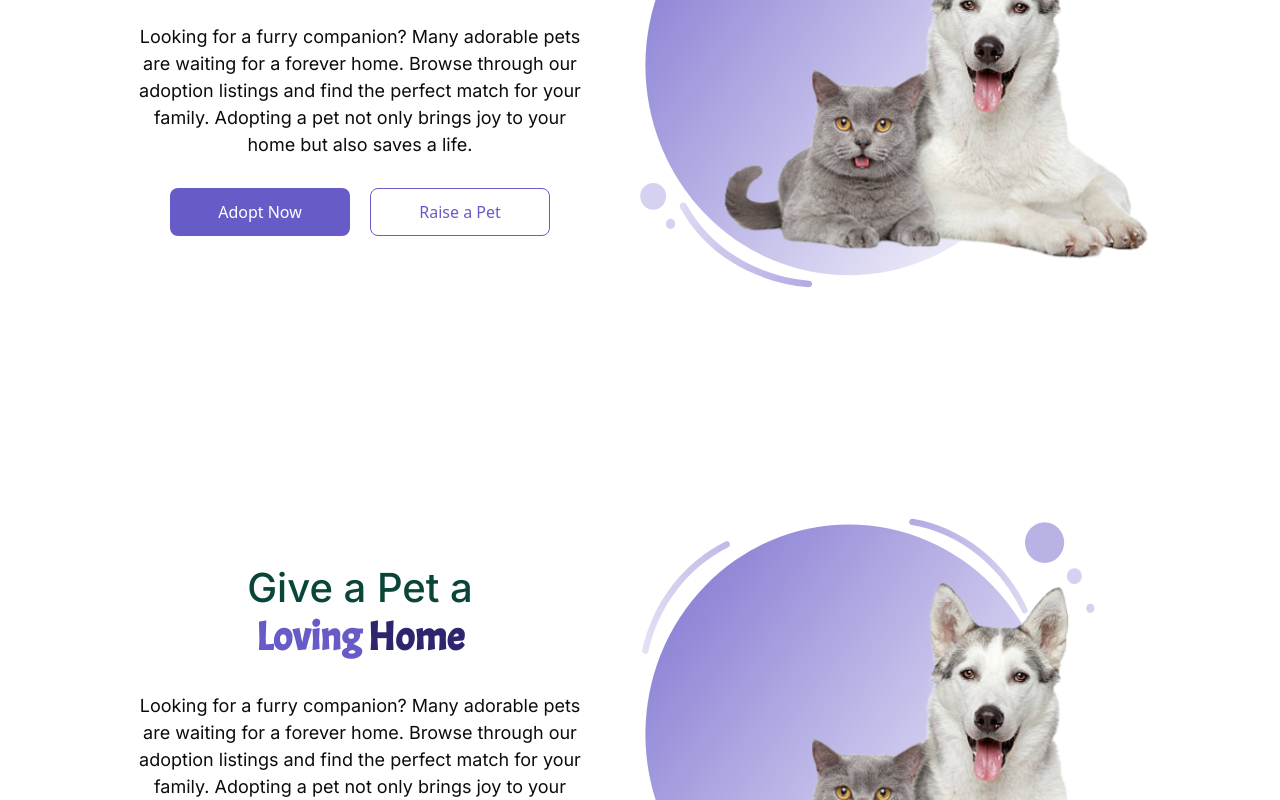
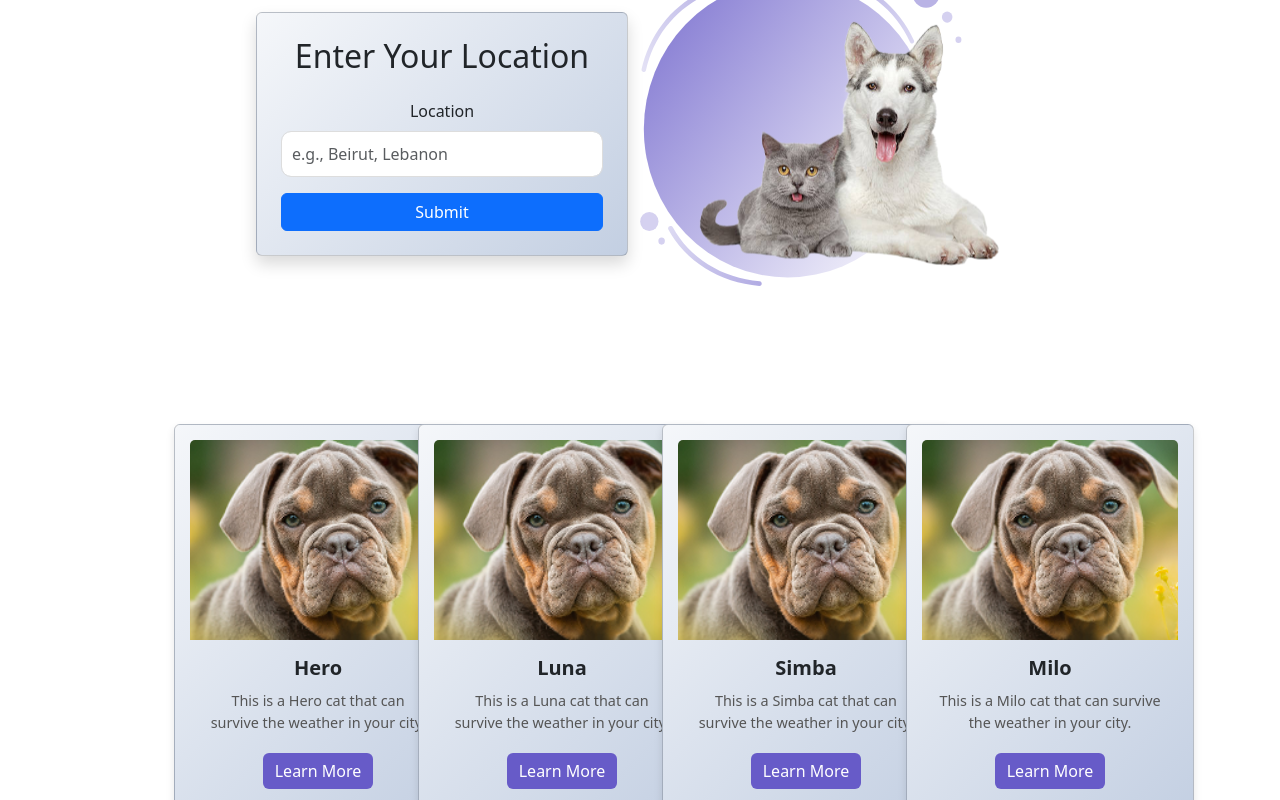
Before and after one commit to Ali-Joumaa/AllMyPet, a React (Create React App) app in the folder frontend/: page / in a window 1280 px wide. Shown: the part 360-1160 px from the top of the page. Built offline with nearby package versions, Linux system fonts and the light colour scheme.

Commit message:
raiseAPet edit

```diff
--- a/frontend/src/App.js
+++ b/frontend/src/App.js
@@ -4,19 +4,13 @@ import "./App.css";
 import NavBar from "./components/NavBar";
 import Footer from "./components/Footer";
 import RaiseAPet from "./components/raiseAPet";
-import TopHomePage from "./components/topHomePage";
-import OurPetsSection from "./components/ourPetsSection";
+
 
 function App() {
   return (
     <div className="App">
       <NavBar/>
-      <TopHomePage/>
-      <TopHomePage/>
-      <TopHomePage/>
-      <TopHomePage/>
-      <TopHomePage/>
-
+      <RaiseAPet/>
       <Footer/>
 
 
--- a/frontend/src/components/Cat.jsx
+++ b/frontend/src/components/Cat.jsx
@@ -1,12 +1,30 @@
-// src/components/Cat.js
-import React from 'react';
+import React from "react";
+import pitterImage from "../images/pitter.png";
 
-const Cat = ({ name }) => {
+const Cat = ({ name, imageUrl }) => {
   return (
-    <div className="card" style={{ width: '18rem', margin: '10px' }}>
+    <div className="card" style={{ width: "18rem", margin: "10px", boxShadow: "0 4px 8px rgba(0, 0, 0, 0.1)" }}>
+      {/* Image on top */}
+      <img
+        src={pitterImage} // Pass the image URL as a prop
+        className="card-img-top"
+        alt={name}
+        style={{ height: "200px", objectFit: "cover" }}
+      />
+
+      {/* Card body */}
       <div className="card-body">
-        <h5 className="card-title">{name}</h5>
-        <p className="card-text">This is a {name} cat that can survive the weather in your city.</p>
+        <h5 className="card-title" style={{ fontSize: "1.25rem", fontWeight: "bold", marginBottom: "10px" }}>
+          {name}
+        </h5>
+        <p className="card-text" style={{ fontSize: "0.9rem", color: "#555" }}>
+          This is a {name} cat that can survive the weather in your city.
+        </p>
+
+        {/* Button (optional) */}
+        <a href="#" className="btn btn-primary" style={{ backgroundColor: "#675BC8", border: "none" }}>
+          Learn More
+        </a>
       </div>
     </div>
   );
--- a/frontend/src/components/raiseAPet.css
+++ b/frontend/src/components/raiseAPet.css
@@ -2,19 +2,27 @@ body {
   margin: 0;
   font-family: Arial, sans-serif;
   background-color: #f0f0f0;
+  min-height: 100vh;
+}
+.title-box{
+  margin-top: 20px;
+  color: #675BC8;
+
+}
+
+/* Add a container for centering specific content */
+.center-container {
   display: flex;
   justify-content: center;
   align-items: center;
   min-height: 100vh;
+  padding: 20px; /* Add padding to prevent content from touching edges */
 }
 
 .raise-a-pet {
-    background-color: #ffffff;
   padding: 20px;
   border-radius: 10px;
-    box-shadow: 0 4px 8px rgba(0, 0, 0, 0.1);
-    max-width: 600px;
-    width: 100%;
+  width: 80%;
   text-align: center;
 }
 
@@ -42,7 +50,87 @@ body {
 
 .pet-list {
   display: flex;
-    justify-content: space-around;
+  justify-content: center; /* Center cards horizontally */
   flex-wrap: wrap;
-    gap: 10px;
+  gap: 20px; /* Increase gap for better spacing */
 }
+
+.card {
+  border: none;
+  border-radius: 15px;
+  background: linear-gradient(135deg, #f5f7fa, #c3cfe2);
+  width: 200px; /* Fixed width for cards */
+  padding: 15px;
+  text-align: center;
+  box-shadow: 0 4px 8px rgba(0, 0, 0, 0.1);
+  transition: transform 0.3s ease; /* Add hover effect */
+}
+
+.card:hover {
+  transform: scale(1.05); /* Slightly enlarge cards on hover */
+}
+
+.btn-primary {
+  background-color: #675bc8;
+  border: none;
+  transition: background-color 0.3s ease;
+}
+
+.btn-primary:hover {
+  background-color: #9990da;
+}
+
+input.form-control {
+  border-radius: 10px;
+  border: 1px solid #ddd;
+  padding: 10px;
+  font-size: 1rem;
+}
+
+input.form-control:focus {
+  border-color: #675bc8;
+  box-shadow: 0 0 5px rgba(103, 91, 200, 0.5);
+}
+
+/* Media Queries for Responsiveness */
+@media (max-width: 768px) {
+  .raise-a-pet h1 {
+    font-size: 1.5rem; /* Smaller font size for smaller screens */
+  }
+
+  .raise-a-pet p {
+    font-size: 0.9rem;
+  }
+
+  .city-section h2 {
+    font-size: 1.2rem;
+  }
+
+  .card {
+    width: 150px; /* Smaller cards for smaller screens */
+    padding: 10px;
+  }
+}
+
+@media (max-width: 480px) {
+  .raise-a-pet h1 {
+    font-size: 1.2rem;
+  }
+
+  .raise-a-pet p {
+    font-size: 0.8rem;
+  }
+
+  .city-section h2 {
+    font-size: 1rem;
+  }
+
+  .card {
+    width: 120px; /* Even smaller cards for very small screens */
+    padding: 8px;
+  }
+
+  .pet-list {
+    gap: 10px; /* Reduce gap for very small screens */
+  }
+}
--- a/frontend/src/components/raiseAPet.jsx
+++ b/frontend/src/components/raiseAPet.jsx
@@ -1,22 +1,75 @@
-// src/components/RaiseAPet.js
-import React from 'react';
-import Cat from './Cat';
-import 'bootstrap/dist/css/bootstrap.min.css';
+import React, { useState } from "react";
+import Cat from "./Cat";
+import "./raiseAPet.css";
+import "./topHomePage.css";
+import DogAndCatImage from "../images/DogAndCat.svg";
+const RaiseAPet = () => {
+  const [location, setLocation] = useState("");
 
-const RaiseAPet = () => {
-  const cats = ['Hero', 'Hero', 'Hero', 'Hero'];
+  const handleSubmit = (e) => {
+    e.preventDefault();
+    alert(`You entered: ${location}`);
+  };
+
+  const cats = [
+    { name: "Hero", imageUrl: "../images/pitter.png" },
+    { name: "Luna", imageUrl: "../images/pitter.png"},
+    { name: "Simba", imageUrl: "../images/pitter.png" },
+    { name: "Milo", imageUrl: "../images/pitter.png"},
+  ];
 
   return (
-    <div className="container">
-      <h1>Raise A Pet</h1>
-      <p>Find out which Pet can survive the weather of your city!</p>
-      <h2>Beirut</h2>
-      <div className="d-flex flex-wrap">
-        {cats.map((cat, index) => (
-          <Cat key={index} name={cat} />
-        ))}
+    <div>   <div className="title-box">   <h1>Raise A Pet</h1>
+    </div>
+    <div className="center-container">
+      <div className="raise-a-pet">
+        <div className="top-home-container">
+          <div className="top-home-text">
+            <div
+              className="container d-flex justify-content-center align-items-center"
+              style={{ minHeight: "50vh" }}
+            >
+              <div className="card p-4 shadow" style={{ width: "100%", maxWidth: "500px" }}>
+                <h2 className="text-center mb-4">Enter Your Location</h2>
+                <form onSubmit={handleSubmit}>
+                  <div className="mb-3">
+                    <label htmlFor="location" className="form-label">
+                      Location
+                    </label>
+                    <input
+                      type="text"
+                      className="form-control"
+                      id="location"
+                      placeholder="e.g., Beirut, Lebanon"
+                      value={location}
+                      onChange={(e) => setLocation(e.target.value)}
+                      required
+                    />
+                  </div>
+                  <button type="submit" className="btn btn-primary w-100">
+                    Submit
+                  </button>
+                </form>
+              </div>
+            </div>
+          </div>
+          <div className="top-home-image">
+            <img src={DogAndCatImage} alt="Dog and Cat" />
+          </div>
+        </div>
+
+        {/* Cat Cards Section */}
+        <div className="row">
+          {cats.map((cat, index) => (
+            <div className="col-md-3 mb-4" key={index}>
+              <Cat name={cat.name} imageUrl={cat.imageUrl} />
+            </div>
+          ))}
+        </div>
       </div>
     </div>
+    </div>
+
   );
 };
 
--- a/frontend/src/components/topHomePage.css
+++ b/frontend/src/components/topHomePage.css
@@ -1,4 +1,3 @@
-@import url('https://fonts.googleapis.com/css2?family=Acme&display=swap');
 
 .top-home-container {
     display: flex;
```
Lines whose indentation alone changed are shown as unchanged.
